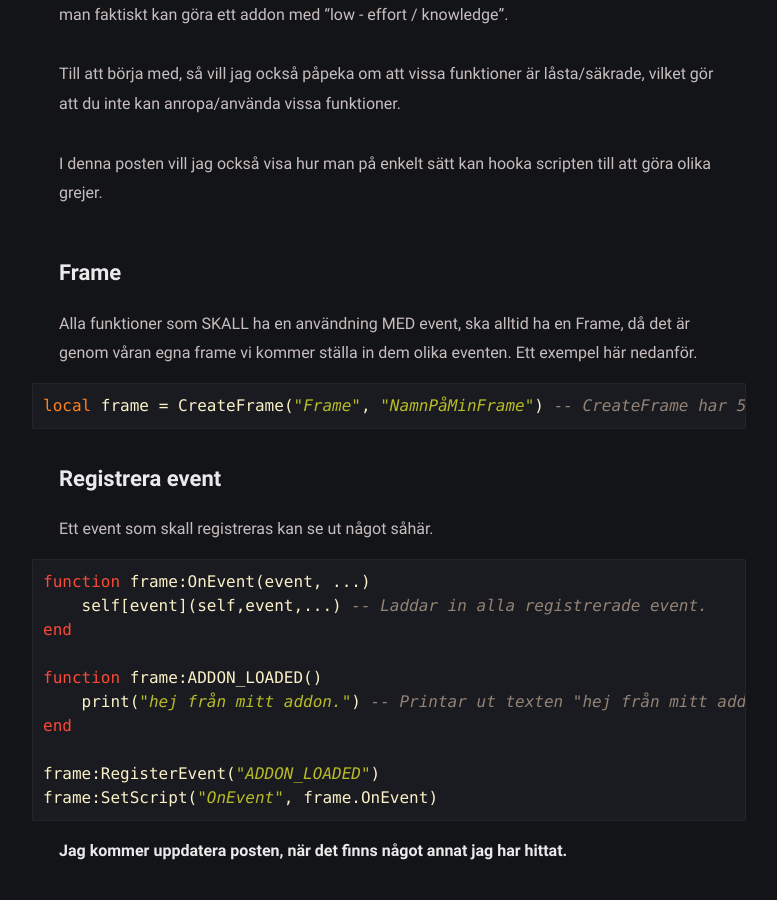
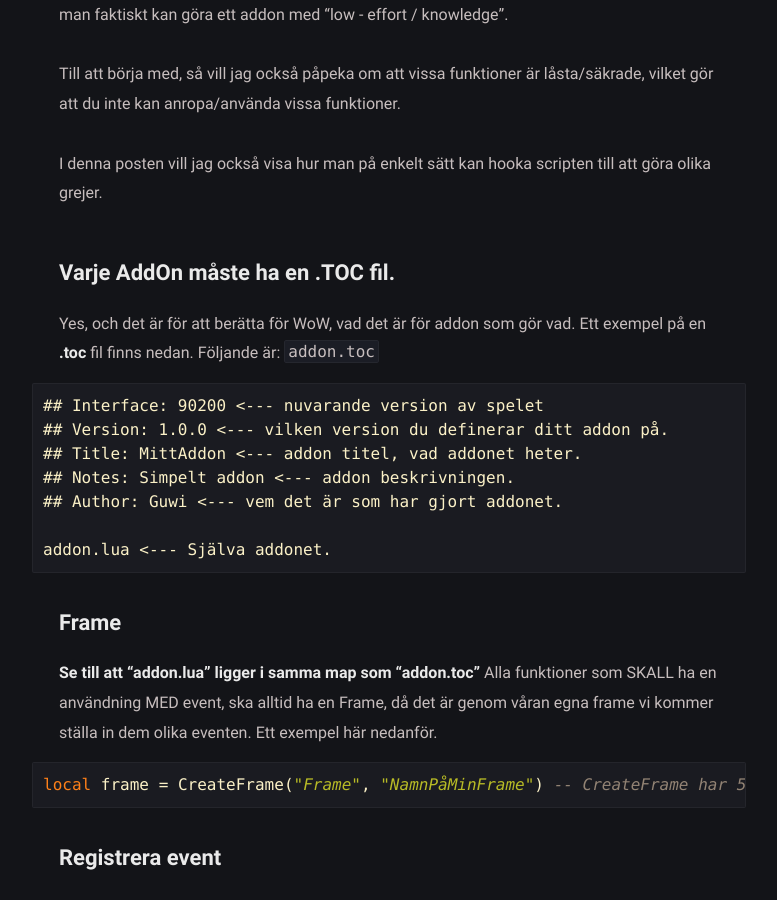
Before and after one commit to fetails/fetails.github.io, a Jekyll site: the page built from _posts/wow-addon-pt1/2022-04-18-wow-addon-pt1.md, in a window 1280 px wide and 900 px high, scrolled down 483 px. Shown: the whole window, without its empty margins (251-1028 px from the left). Built offline with Jekyll 4.4.1, drawn with Linux system fonts in a browser that asks for light colours.

Commit message:
Update 2022-04-18-wow-addon-pt1.md

````diff
--- a/_posts/wow-addon-pt1/2022-04-18-wow-addon-pt1.md
+++ b/_posts/wow-addon-pt1/2022-04-18-wow-addon-pt1.md
@@ -14,7 +14,22 @@ funktioner.
 
 I denna posten vill jag också visa hur man på enkelt sätt kan hooka scripten till att göra olika grejer.
 
+## Varje AddOn måste ha en .TOC fil.
+Yes, och det är för att berätta för WoW, vad det är för addon som gör vad.
+Ett exempel på en **.toc** fil finns nedan.
+Följande är: `addon.toc`
+```
+## Interface: 90200 <--- nuvarande version av spelet
+## Version: 1.0.0 <--- vilken version du definerar ditt addon på.
+## Title: MittAddon <--- addon titel, vad addonet heter.
+## Notes: Simpelt addon <--- addon beskrivningen.
+## Author: Guwi <--- vem det är som har gjort addonet.
+
+addon.lua <--- Själva addonet.
+```
+
 ## Frame
+**Se till att "addon.lua" ligger i samma map som "addon.toc"**
 Alla funktioner som SKALL ha en användning MED event, ska alltid ha en Frame, då det är genom våran egna frame vi kommer ställa in dem olika eventen.
 Ett exempel här nedanför.
 ```lua
````
